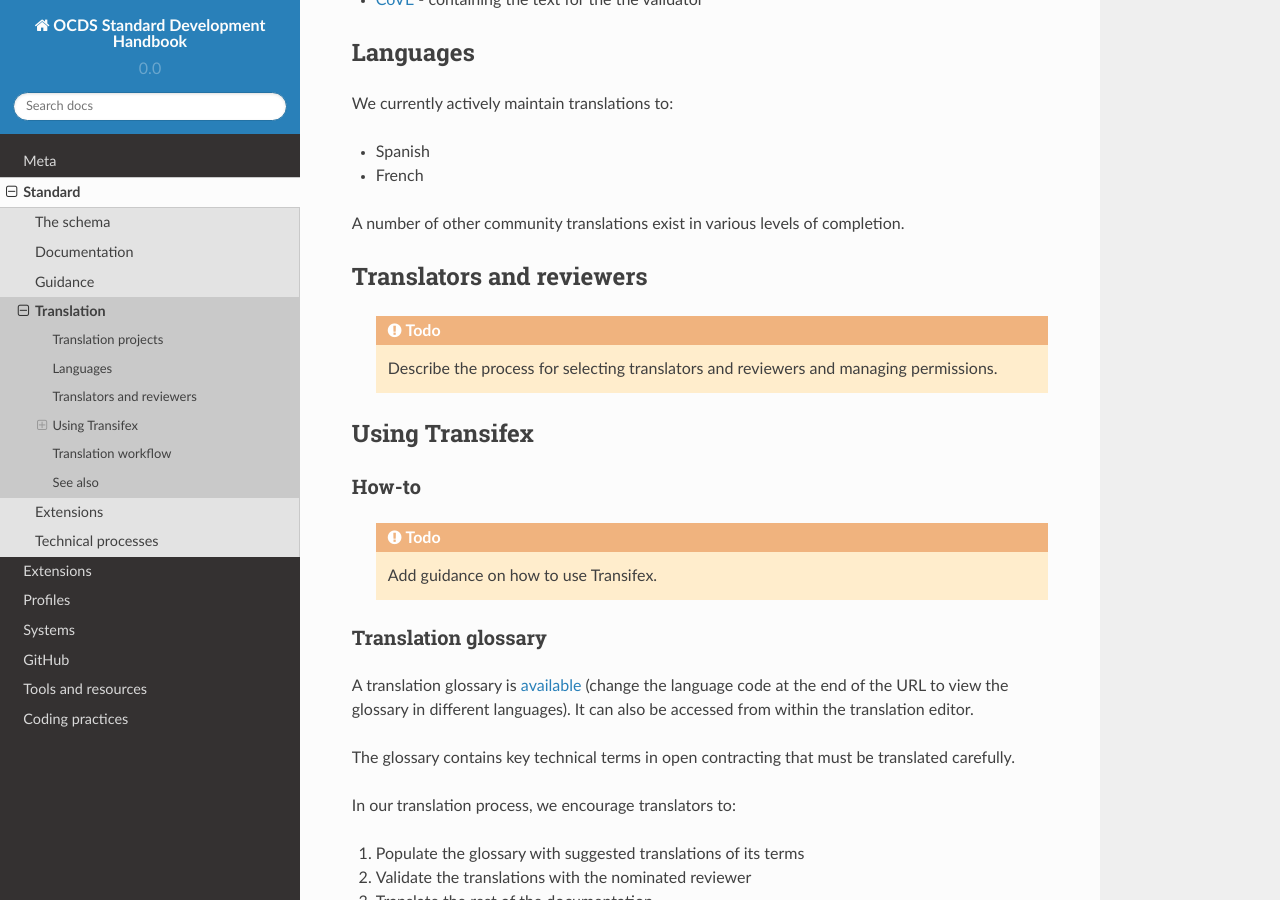
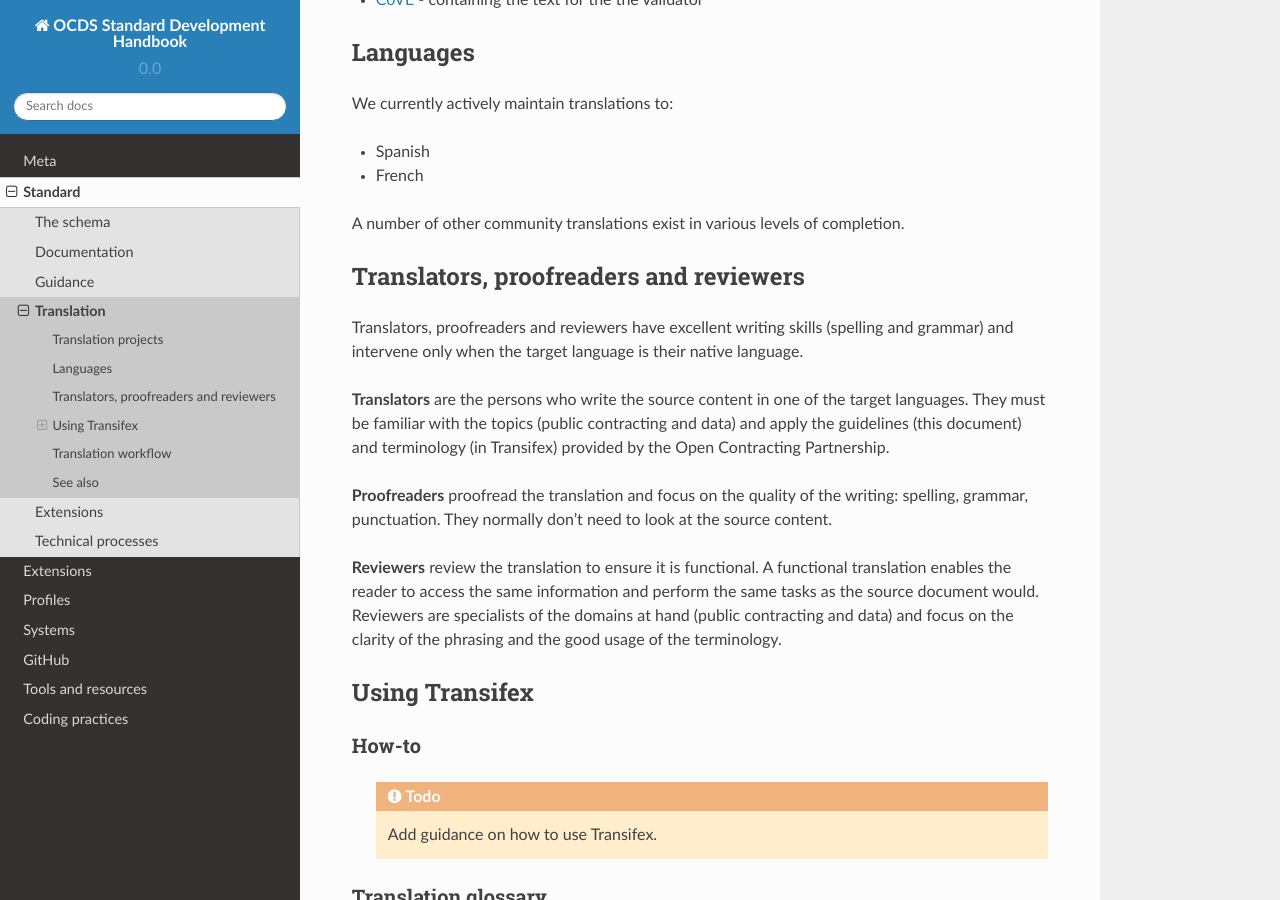
Before and after one commit to open-contracting/standard-development-handbook, a Sphinx documentation site: the page built from docs/standard/translation.md, in a window 1280 px wide and 900 px high, scrolled down 516 px. Built offline with Sphinx 7.4.7 and the Read the Docs theme 2.0.0, drawn with Linux system fonts in a browser that asks for light colours.

Commit message:
Description of the translation roles: translator, proofreader, reviewer

````diff
--- a/docs/standard/translation.md
+++ b/docs/standard/translation.md
@@ -22,12 +22,15 @@ We currently actively maintain translations to:
 
 A number of other community translations exist in various levels of completion.
 
-## Translators and reviewers
+## Translators, proofreaders and reviewers
 
-```eval_rst
-  .. todo::
-    Describe the process for selecting translators and reviewers and managing permissions.
-```
+Translators, proofreaders and reviewers have excellent writing skills (spelling and grammar) and intervene only when the target language is their native language.
+
+**Translators** are the persons who write the source content in one of the target languages. They must be familiar with the topics (public contracting and data) and apply the guidelines (this document) and terminology (in Transifex) provided by the Open Contracting Partnership.
+
+**Proofreaders** proofread the translation and focus on the quality of the writing: spelling, grammar, punctuation. They normally don't need to look at the source content.
+
+**Reviewers** review the translation to ensure it is functional. A functional translation enables the reader to access the same information and perform the same tasks as the source document would. Reviewers are specialists of the domains at hand (public contracting and data) and focus on the clarity of the phrasing and the good usage of the terminology.
 
 ## Using Transifex
 
````
